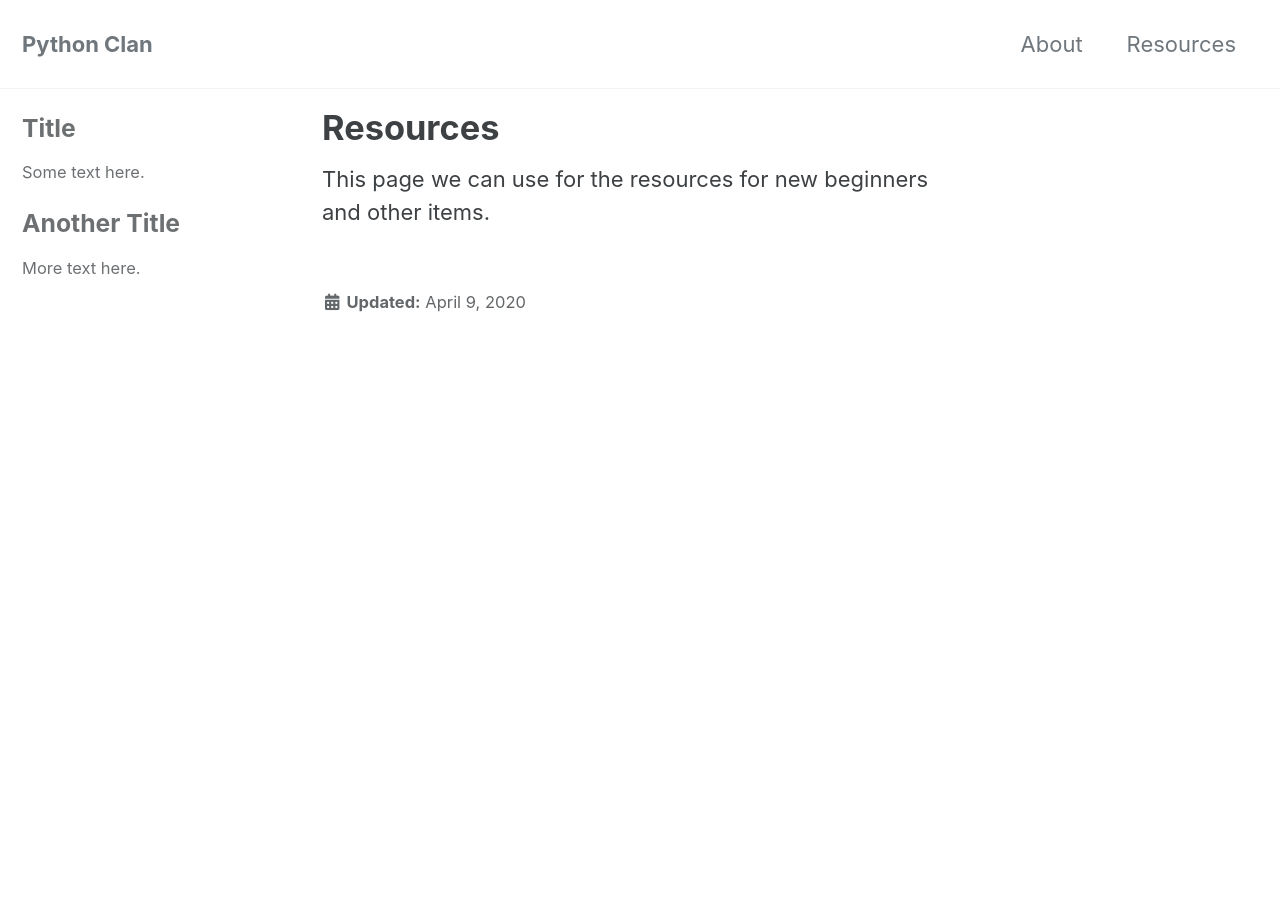
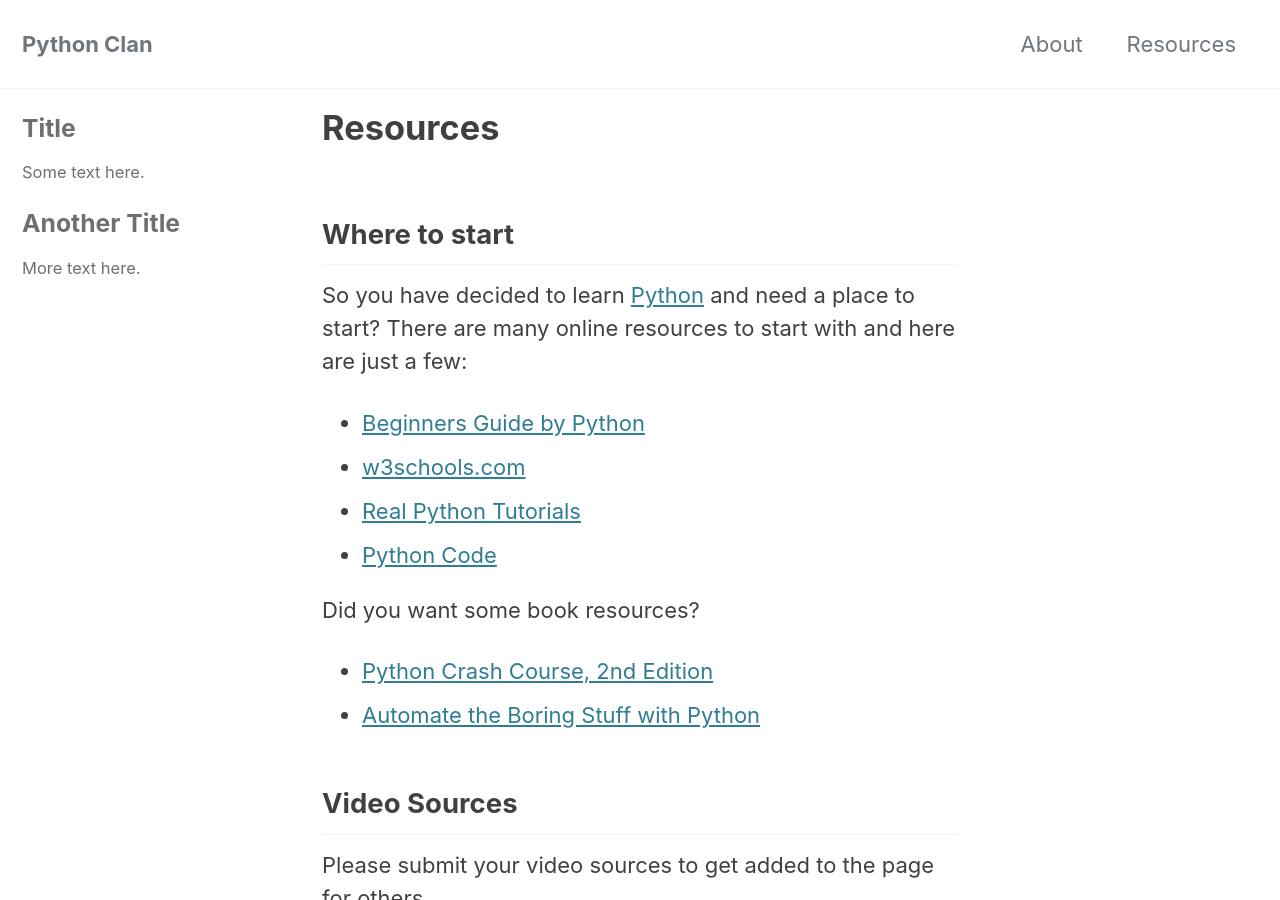
Before and after one commit to PythonClan/pythonclan.github.io, a Jekyll site: the page built from _pages/resources.md, in a window 1280 px wide and 900 px high. Built offline with Jekyll 4.4.1, drawn with Linux system fonts in a browser that asks for light colours; cached includes are drawn as plain includes; nearby versions of some CDN libraries; some of the changed text lies outside the part shown.

Commit message:
Add resources and update, authors, and template post in _drafts

```diff
--- a/_config.yml
+++ b/_config.yml
@@ -206,7 +206,7 @@ sass:
 
 
 # Outputting
-permalink: /:categories/:title/
+permalink: pretty
 paginate: 5 # amount of posts to show
 paginate_path: /page:num/
 timezone: # https://en.wikipedia.org/wiki/List_of_tz_database_time_zones
--- a/_pages/resources.md
+++ b/_pages/resources.md
@@ -11,4 +11,24 @@ sidebar:
     nav: "http://google.com"
 ---
 
-This page we can use for the resources for new beginners and other items.
+## Where to start
+
+So you have decided to learn [Python](https://www.python.org/) and need a place to start? There are many online resources to start with and here are just a few:
+
+- [Beginners Guide by Python](https://wiki.python.org/moin/BeginnersGuide)
+- [w3schools.com](https://www.w3schools.com/python/)
+- [Real Python Tutorials](https://realpython.com/)
+- [Python Code](https://www.thepythoncode.com/)
+
+Did you want some book resources?
+
+- [Python Crash Course, 2nd Edition](https://nostarch.com/pythoncrashcourse2e/)
+- [Automate the Boring Stuff with Python](https://automatetheboringstuff.com/)
+
+## Video Sources
+
+Please submit your video sources to get added to the page for others.
+
+## Did we miss anything
+
+If you think there is more please [edit](https://github.com/PythonClan/pythonclan.github.io/edit/master/_pages/resources.md) this page and we'll review the material.
```
Also changed, not shown: _data/authors.yml (added, +14 -0 lines), _drafts/2020-4-9-TemplatePost.md (added, +17 -0 lines).
